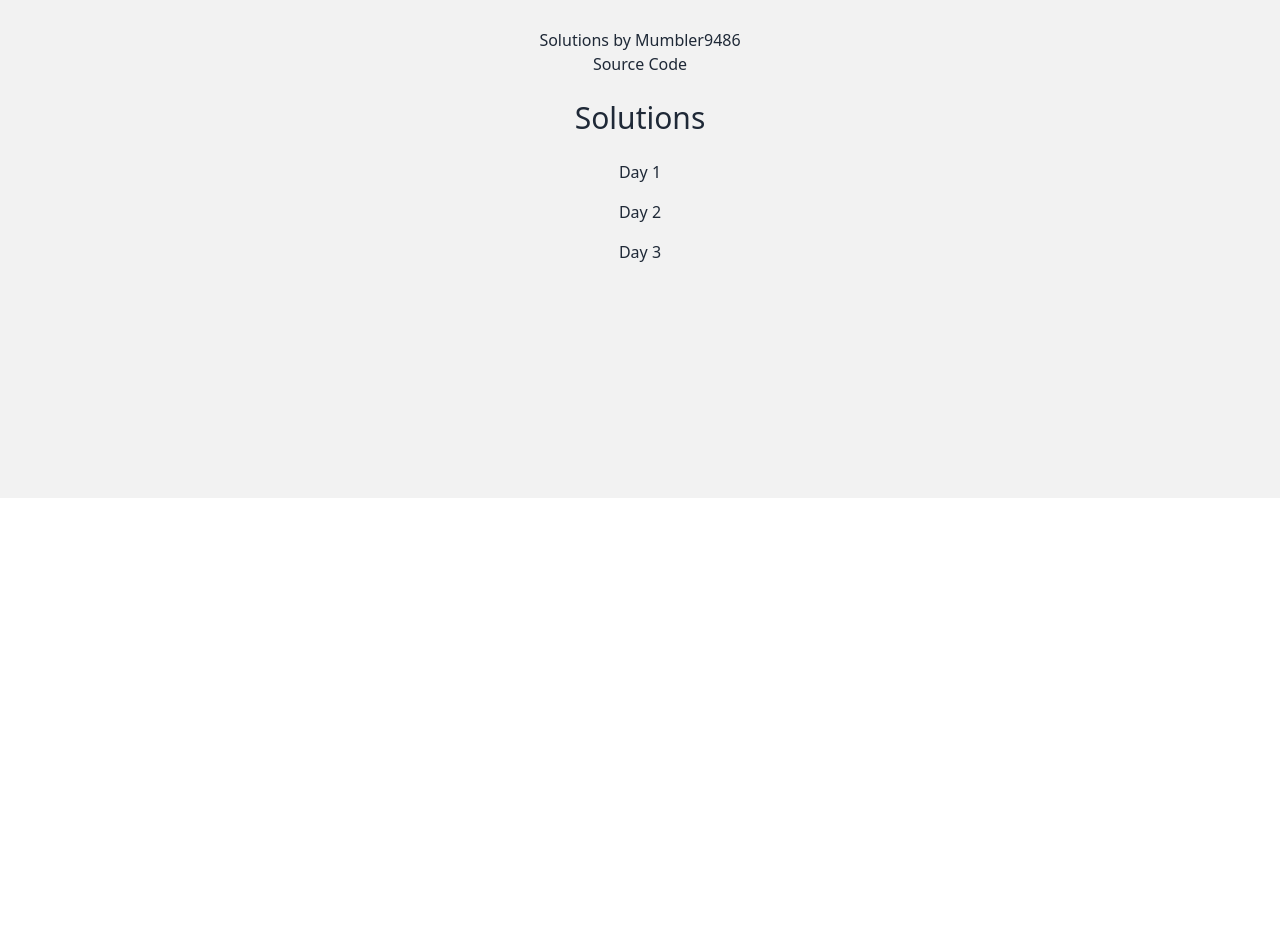
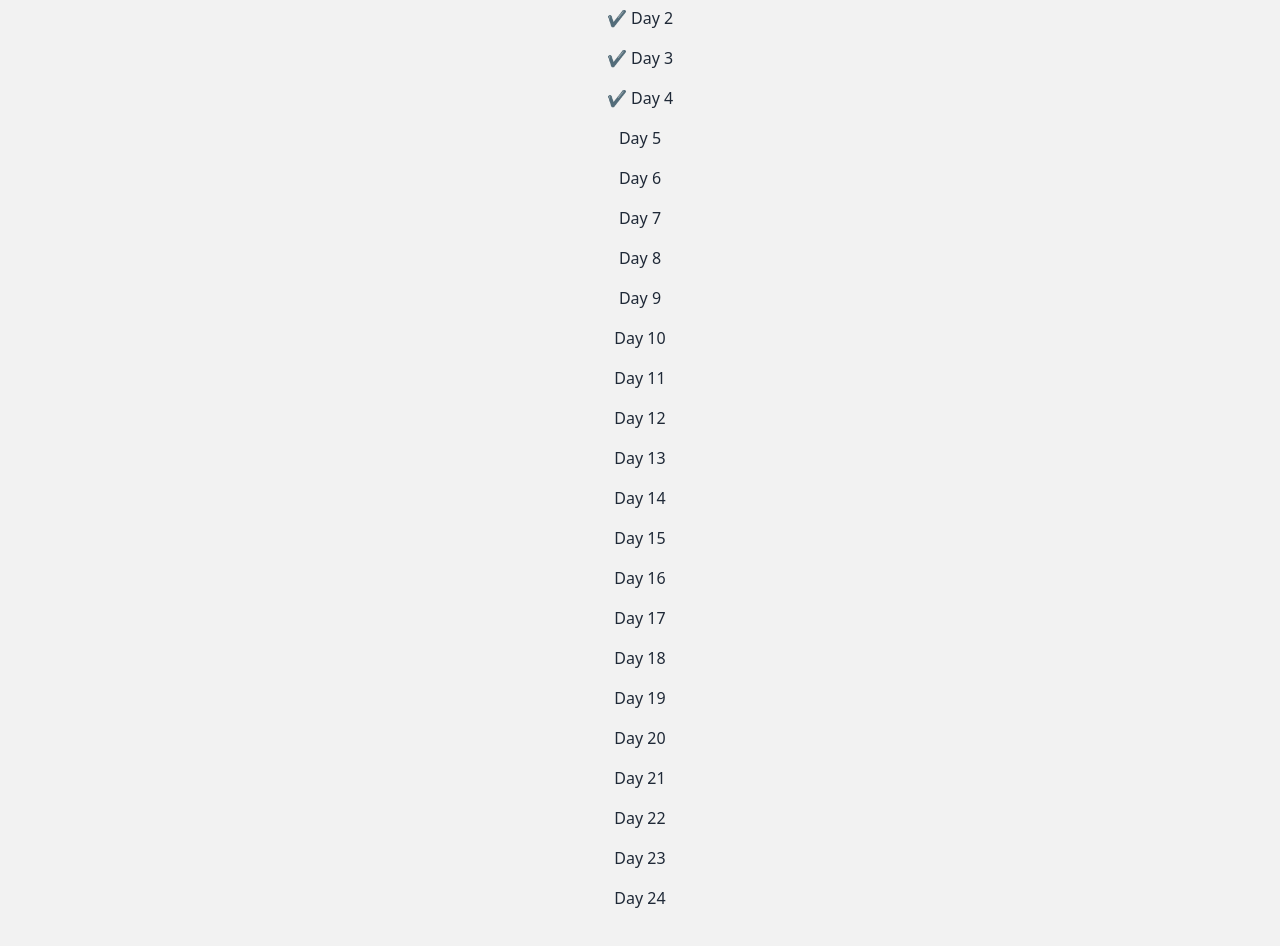
Before and after one commit to mumbler9486/advent-of-svelte-2023, a SvelteKit app: page / in a window 1280 px wide. Shown: the part 302-1248 px from the top of the page. Before the commit the page ends 800 px from the top, so only its background shows below. Built offline with nearby package versions, Linux system fonts and the light colour scheme.

Commit message:
✨ Finish day 4

```diff
--- a/package.json
+++ b/package.json
@@ -19,6 +19,8 @@
 		"@typescript-eslint/eslint-plugin": "^6.0.0",
 		"@typescript-eslint/parser": "^6.0.0",
 		"autoprefixer": "^10.4.16",
+		"chart.js": "^4.4.1",
+		"chartjs-adapter-date-fns": "^3.0.0",
 		"daisyui": "^4.4.20",
 		"eslint": "^8.28.0",
 		"eslint-config-prettier": "^9.1.0",
--- a/src/hooks.server.ts
+++ /dev/null
@@ -1 +0,0 @@
-import type { Handle } from '@sveltejs/kit';
--- /dev/null
+++ b/src/lib/components/LineChart.svelte
@@ -0,0 +1,57 @@
+<script lang="ts">
+	import Chart, { type ChartItem, type Point } from 'chart.js/auto';
+	import 'chartjs-adapter-date-fns';
+	import { onMount } from 'svelte';
+
+	export let data: DataPoint[] = [];
+
+	interface DataPoint {
+		x: number | Date;
+		y: number;
+	}
+
+	let canvas: HTMLElement;
+	let chart: Chart | undefined;
+
+	$: {
+		if (!!chart) {
+			chart.data.datasets[0].data = data as unknown as Point[];
+			chart.update();
+		}
+	}
+
+	const initChart = () => {
+		const ctx = canvas as ChartItem;
+		chart = new Chart(ctx, {
+			type: 'line',
+			data: {
+				datasets: [
+					{
+						label: "Santa's Heart Rate",
+						data: data as unknown as Point[],
+						borderWidth: 1,
+						backgroundColor: '#e80000',
+						borderColor: '#e80000',
+						pointRadius: 0
+					}
+				]
+			},
+			options: {
+				scales: {
+					x: {
+						type: 'time'
+					},
+					y: {
+						min: 70,
+						max: 190
+					}
+				}
+			}
+		});
+	};
+	onMount(initChart);
+</script>
+
+<div>
+	<canvas bind:this={canvas}></canvas>
+</div>
--- a/src/routes/+page.svelte
+++ b/src/routes/+page.svelte
@@ -21,9 +21,30 @@
 					</p>
 					<h1 class="text-3xl my-6">Solutions</h1>
 					<div class="flex flex-col gap-4">
-						<a href="/day1">Day 1</a>
-						<a href="/day2">Day 2</a>
-						<a href="/day3">Day 3</a>
+						<a href="/day1">✔ Day 1</a>
+						<a href="/day2">✔ Day 2</a>
+						<a href="/day3">✔ Day 3</a>
+						<a href="/day4">✔ Day 4</a>
+						<a class="pointer-events-none" href="/day5">Day 5</a>
+						<a class="pointer-events-none" href="/day6">Day 6</a>
+						<a class="pointer-events-none" href="/day7">Day 7</a>
+						<a class="pointer-events-none" href="/day8">Day 8</a>
+						<a class="pointer-events-none" href="/day9">Day 9</a>
+						<a class="pointer-events-none" href="/day10">Day 10</a>
+						<a class="pointer-events-none" href="/day11">Day 11</a>
+						<a class="pointer-events-none" href="/day12">Day 12</a>
+						<a class="pointer-events-none" href="/day13">Day 13</a>
+						<a class="pointer-events-none" href="/day14">Day 14</a>
+						<a class="pointer-events-none" href="/day15">Day 15</a>
+						<a class="pointer-events-none" href="/day16">Day 16</a>
+						<a class="pointer-events-none" href="/day17">Day 17</a>
+						<a class="pointer-events-none" href="/day18">Day 18</a>
+						<a class="pointer-events-none" href="/day19">Day 19</a>
+						<a class="pointer-events-none" href="/day20">Day 20</a>
+						<a class="pointer-events-none" href="/day21">Day 21</a>
+						<a class="pointer-events-none" href="/day22">Day 22</a>
+						<a class="pointer-events-none" href="/day23">Day 23</a>
+						<a class="pointer-events-none" href="/day24">Day 24</a>
 					</div>
 				</div>
 			</div>
--- a/src/routes/day3/+page.svelte
+++ b/src/routes/day3/+page.svelte
@@ -20,7 +20,9 @@
 	const loadPresents = async () => {
 		sleighLoads = [];
 		sleighPresents = [];
-		let presentsRequest = await fetch('https://advent.sveltesociety.dev/data/2023/day-three.json');
+		const presentsRequest = await fetch(
+			'https://advent.sveltesociety.dev/data/2023/day-three.json'
+		);
 		presents = await presentsRequest.json();
 	};
 
--- /dev/null
+++ b/src/routes/day4/+page.svelte
@@ -0,0 +1,43 @@
+<script lang="ts">
+	import LineChart from '$lib/components/LineChart.svelte';
+	import type { Point } from 'chart.js';
+	import { onDestroy, onMount } from 'svelte';
+
+	let monitorTimer: ReturnType<typeof setInterval>;
+
+	let heartRateHistory: { x: Date; y: number }[] = [];
+
+	const MonitorMillis = 1000;
+	const heartrateUrl = 'https://advent.sveltesociety.dev/data/2023/day-four.json';
+
+	interface HeartRate {
+		heartRate: number;
+	}
+
+	const startMonitoring = () => {
+		if (!!monitorTimer) {
+			clearTimeout(monitorTimer);
+		}
+
+		monitorTimer = setInterval(() => {
+			checkHeartRate();
+		}, MonitorMillis);
+	};
+
+	const checkHeartRate = async () => {
+		const heartrateRequest = await fetch(heartrateUrl);
+		const heartRate = ((await heartrateRequest.json()) as HeartRate).heartRate;
+		heartRateHistory.push({ x: new Date(), y: heartRate });
+		heartRateHistory = heartRateHistory;
+	};
+
+	onMount(startMonitoring);
+	onDestroy(() => clearTimeout(monitorTimer));
+</script>
+
+<div>
+	<img class="w-48" src="/images/heart.png" alt="heart" />
+	<div class="w-3/5">
+		<LineChart data={heartRateHistory}></LineChart>
+	</div>
+</div>
```
Also changed, not shown: static/images/heart.png (added), 1 other file (tests, documents, lock files or other folders).
